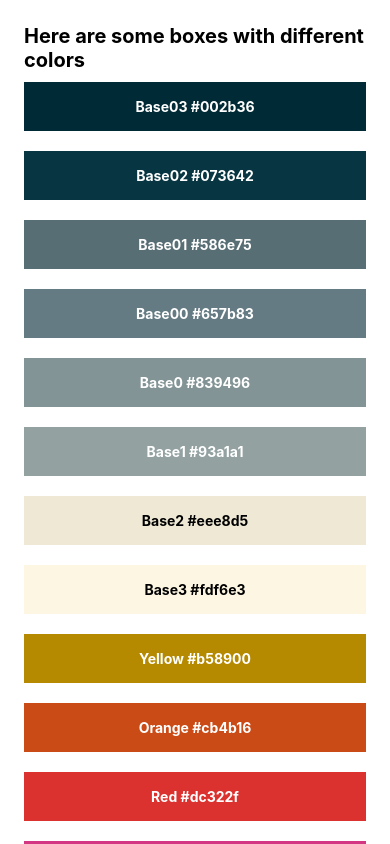
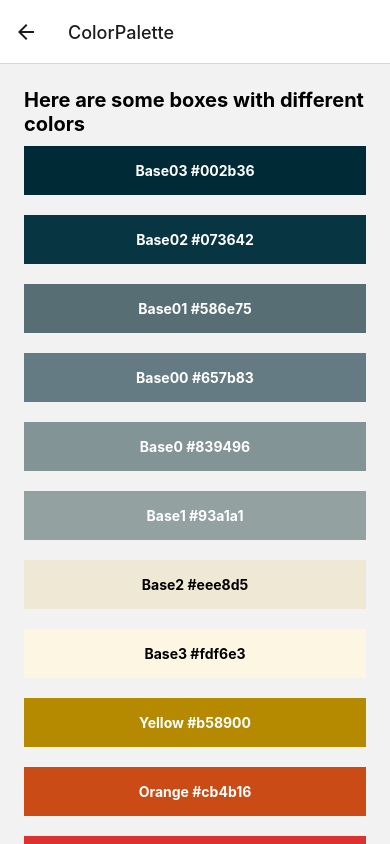
Before and after one commit to jugalpt/basic-expo-setup, a React Native app: screen /ColorPalette in a window 390 px wide. Shown: the top 844 px of the page. Built offline with nearby package versions, Linux system fonts and the light colour scheme.

Commit message:
feat: add navigation

```diff
--- a/App.js
+++ b/App.js
@@ -1,79 +1,37 @@
 import React from 'react';
 // import { StatusBar } from 'expo-status-bar';
-import {
-  StyleSheet,
-  Text,
-  View,
-  SafeAreaView,
-  Platform,
-  FlatList,
-} from 'react-native';
-import ColorTile from './components/ColorTile';
+import { NavigationContainer } from '@react-navigation/native';
+
+import Home from './screens/Home';
+import ColorPallete from './screens/ColorPalette';
+import { createStackNavigator } from '@react-navigation/stack';
+
+const Stack = createStackNavigator();
 
 // {
 //   /* <StatusBar style="auto" /> */
 // }
 
-const data = [
-  { colorName: 'Base03', hexCode: '#002b36' },
-  { colorName: 'Base02', hexCode: '#073642' },
-  { colorName: 'Base01', hexCode: '#586e75' },
-  { colorName: 'Base00', hexCode: '#657b83' },
-  { colorName: 'Base0', hexCode: '#839496' },
-  { colorName: 'Base1', hexCode: '#93a1a1' },
-  { colorName: 'Base2', hexCode: '#eee8d5' },
-  { colorName: 'Base3', hexCode: '#fdf6e3' },
-  { colorName: 'Yellow', hexCode: '#b58900' },
-  { colorName: 'Orange', hexCode: '#cb4b16' },
-  { colorName: 'Red', hexCode: '#dc322f' },
-  { colorName: 'Magenta', hexCode: '#d33682' },
-  { colorName: 'Violet', hexCode: '#6c71c4' },
-  { colorName: 'Blue', hexCode: '#268bd2' },
-  { colorName: 'Cyan', hexCode: '#2aa198' },
-  { colorName: 'Green', hexCode: '#859900' },
-];
+export default function App() {
+  const linking = {
+    config: {
+      screens: {
+        Home: {
+          path: 'home',
+        },
+        Details: {
+          path: 'details',
+        },
+      },
+    },
+  };
 
-export default function App() {
   return (
-    <SafeAreaView style={{ flex: 1 }}>
-      <View style={[styles.container]}>
-        {/* <Text style={[styles.paddingOne, styles.redColor]}>Hello, World</Text> */}
-
-        <View>
-          <Text style={{ fontWeight: 'bold', fontSize: 20 }}>
-            Here are some boxes with different colors
-          </Text>
-          <FlatList
-            data={data}
-            keyExtractor={item => item.hexCode}
-            renderItem={({ item }) => (
-              <ColorTile background={item.hexCode} text={item.colorName} />
-            )}
-          />
-          {/* {data.map(({ color, background }, index) => (
-            <ColorTile key={index} background={background} text={color} />
-          ))} */}
-        </View>
-      </View>
-    </SafeAreaView>
+    <NavigationContainer linking={linking}>
+      <Stack.Navigator>
+        <Stack.Screen name="Home" component={Home} />
+        <Stack.Screen name="ColorPalette" component={ColorPallete} />
+      </Stack.Navigator>
+    </NavigationContainer>
   );
 }
-
-const styles = StyleSheet.create({
-  paddingOne: {
-    paddingHorizontal: 16,
-    paddingVertical: 16,
-  },
-  redColor: {
-    color: 'red',
-  },
-  container: {
-    flex: 1,
-    padding: 24,
-    ...Platform.select({
-      android: {
-        paddingVertical: 50,
-      },
-    }),
-  },
-});
--- a/components/ColorTile.jsx
+++ b/components/ColorTile.jsx
@@ -2,11 +2,6 @@ import React from 'react';
 import { View, Text, StyleSheet } from 'react-native';
 
 export default function ColorTile({ background, text }) {
-  // const color =
-  //   text === 'Base2' || text === 'Base3'
-  //     ? styles.colorBlack
-  //     : styles.colorWhite;
-
   const color = {
     color:
       parseInt(background.replace('#', ''), 16) > 0xffffff / 1.1
@@ -14,7 +9,6 @@ export default function ColorTile({ background, text }) {
         : 'white',
   };
 
-  console.log({ color });
   return (
     <View style={[styles.colorTileContainer, { backgroundColor: background }]}>
       <Text style={[styles.bold, { ...color }]}>{`${text} ${background}`}</Text>
--- /dev/null
+++ b/screens/ColorPalette.jsx
@@ -0,0 +1,71 @@
+import React from 'react';
+
+import {
+  Text,
+  View,
+  SafeAreaView,
+  StyleSheet,
+  FlatList,
+  Platform,
+} from 'react-native';
+
+import ColorTile from '../components/ColorTile';
+
+const data = [
+  { colorName: 'Base03', hexCode: '#002b36' },
+  { colorName: 'Base02', hexCode: '#073642' },
+  { colorName: 'Base01', hexCode: '#586e75' },
+  { colorName: 'Base00', hexCode: '#657b83' },
+  { colorName: 'Base0', hexCode: '#839496' },
+  { colorName: 'Base1', hexCode: '#93a1a1' },
+  { colorName: 'Base2', hexCode: '#eee8d5' },
+  { colorName: 'Base3', hexCode: '#fdf6e3' },
+  { colorName: 'Yellow', hexCode: '#b58900' },
+  { colorName: 'Orange', hexCode: '#cb4b16' },
+  { colorName: 'Red', hexCode: '#dc322f' },
+  { colorName: 'Magenta', hexCode: '#d33682' },
+  { colorName: 'Violet', hexCode: '#6c71c4' },
+  { colorName: 'Blue', hexCode: '#268bd2' },
+  { colorName: 'Cyan', hexCode: '#2aa198' },
+  { colorName: 'Green', hexCode: '#859900' },
+];
+
+export default function ColorPallete() {
+  return (
+    <SafeAreaView style={{ flex: 1 }}>
+      <View style={[styles.container]}>
+        {/* <Text style={[styles.paddingOne, styles.redColor]}>Hello, World</Text> */}
+
+        <View>
+          <Text style={{ fontWeight: 'bold', fontSize: 20 }}>
+            Here are some boxes with different colors
+          </Text>
+          <FlatList
+            data={data}
+            keyExtractor={item => item.hexCode}
+            renderItem={({ item }) => (
+              <ColorTile background={item.hexCode} text={item.colorName} />
+            )}
+          />
+          {/* {data.map(({ color, background }, index) => (
+          <ColorTile key={index} background={background} text={color} />
+        ))} */}
+        </View>
+      </View>
+    </SafeAreaView>
+  );
+}
+
+const styles = StyleSheet.create({
+  paddingOne: {
+    paddingHorizontal: 16,
+    paddingVertical: 16,
+  },
+  redColor: {
+    color: 'red',
+  },
+  container: {
+    flex: 1,
+    padding: 24,
+  },
+});
--- /dev/null
+++ b/screens/Home.jsx
@@ -0,0 +1,17 @@
+import React from 'react';
+
+import { Text, View, TouchableOpacity } from 'react-native';
+
+export default function Home({ navigation }) {
+  return (
+    <View>
+      <TouchableOpacity
+        onPress={() => {
+          navigation.navigate('ColorPalette');
+        }}
+      >
+        <Text style={{ padding: 16 }}>Solarized</Text>
+      </TouchableOpacity>
+    </View>
+  );
+}
```
Also changed, not shown: package.json (+9 -0 lines), .eslintrc.js, 1 other file (tests, documents, lock files or other folders).
